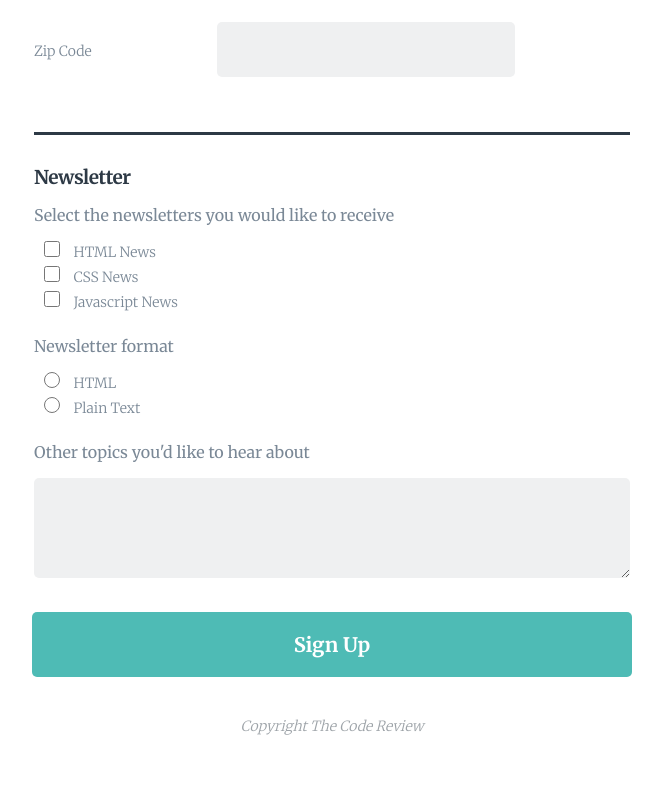
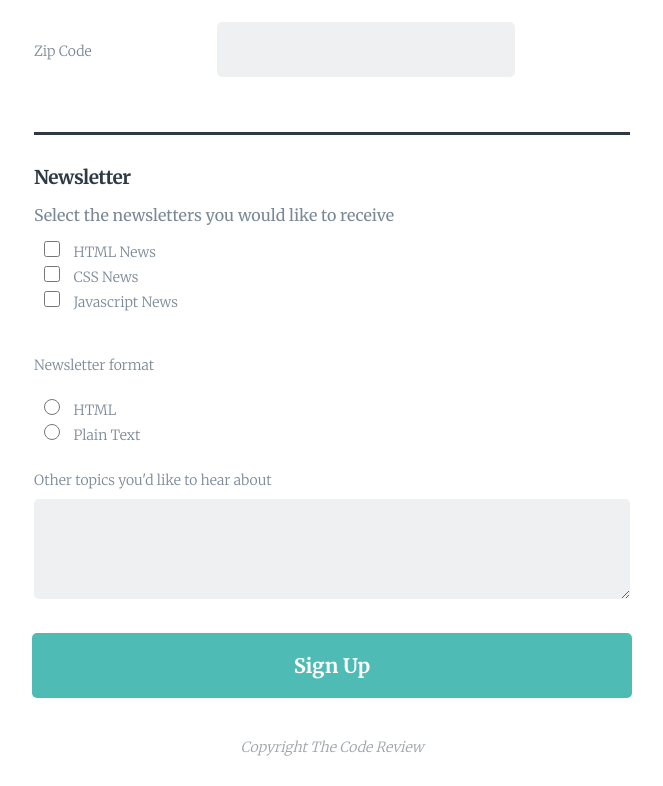
Before and after one commit to lurabines/TTH_project1-online-registration, a plain HTML site: page index.html in a window 1280 px wide. Shown: the part 791-1577 px from the top of the page, without its empty margins (308-971 px from the left). Before the commit the page ends 1556 px from the top, so only its background shows below. Drawn offline with Linux system fonts and the light colour scheme.

Commit message:
Added files via upload

```diff
--- a/css/style.css
+++ b/css/style.css
@@ -229,7 +229,7 @@ select {
 	Media Queries
 --------------------------------------------*/
 
-@media screen and (min-width: 480px) {
+@media screen and (min-width: 760px) {
 
   form {
     max-width: 600px;
@@ -262,6 +262,9 @@ select {
 		width: 88%;
 	  }
 
-
+	  .label_textarea {
+		  margin:0 0 10px 0;
+		  width: 100%;
+	  }
 
 }
--- a/index.html
+++ b/index.html
@@ -117,17 +117,17 @@
 			        	<label for="javascript_news" class="check-label">Javascript News</label>
 		        </fieldset>
 
-		        <p>Newsletter format</p>
+		       <label class="newsletter-format">Newsletter format</label>
 
 		        <fieldset class="extra-section">
-			        <input type="radio" id="html" value="HTML" name="format" >
+			        <input type="radio" id="html" value="html" name="format" >
 			        	<label for="html" class="radio-label">HTML</label><br>
 
-			        <input type="radio" id="text" value="HTML" name="format" >
+			        <input type="radio" id="text" value="text" name="format" >
 			        	<label for="text" class="radio-label">Plain Text</label>
 		        </fieldset>
 
-		        <p>Other topics you'd like to hear about</p>
+		        <label for="other-topics" class="label_textarea">Other topics you'd like to hear about</label>
 		        <textarea id="other-topics" name="user_topics"></textarea>
 	       	</fieldset>
 
```
